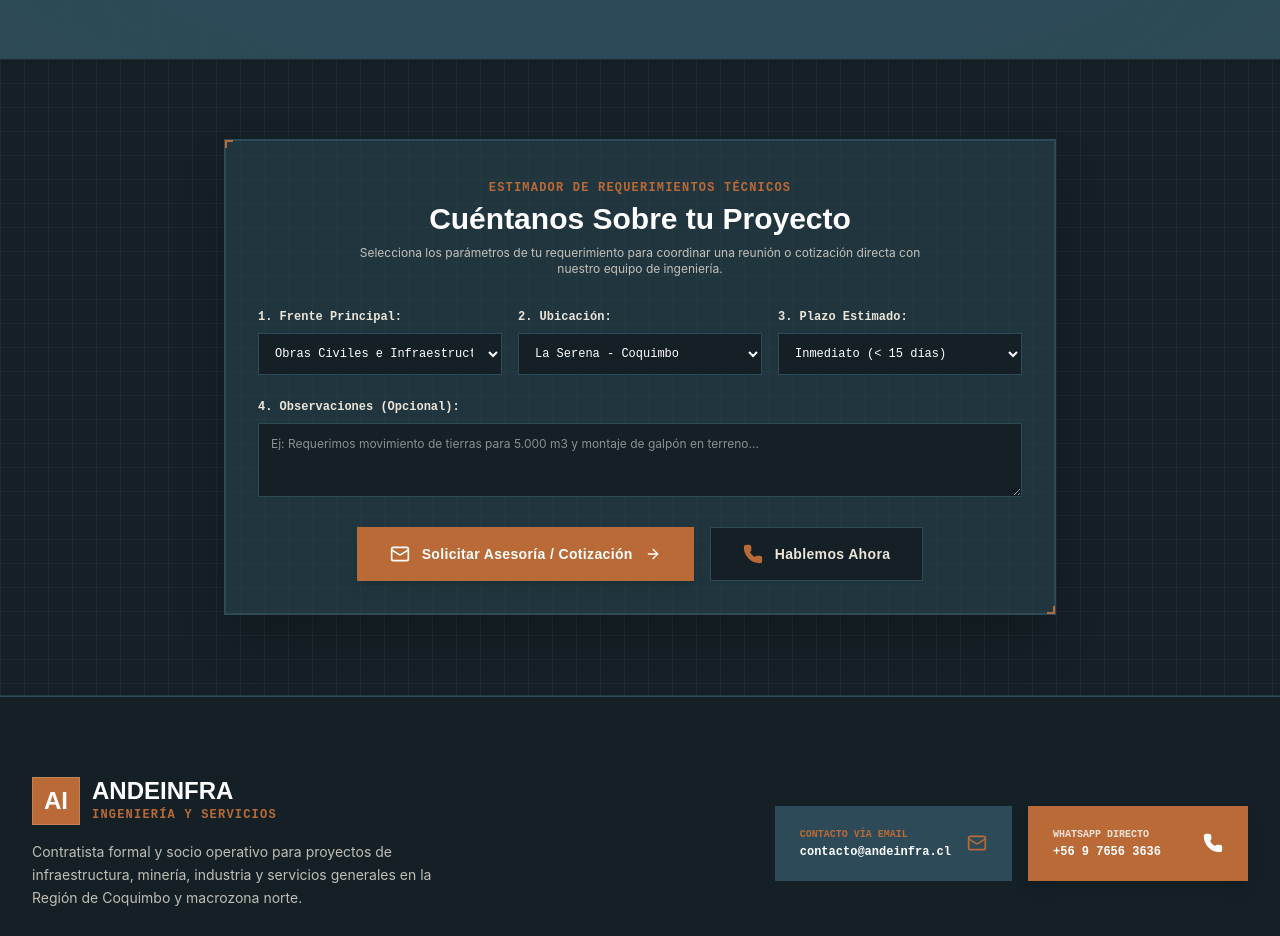
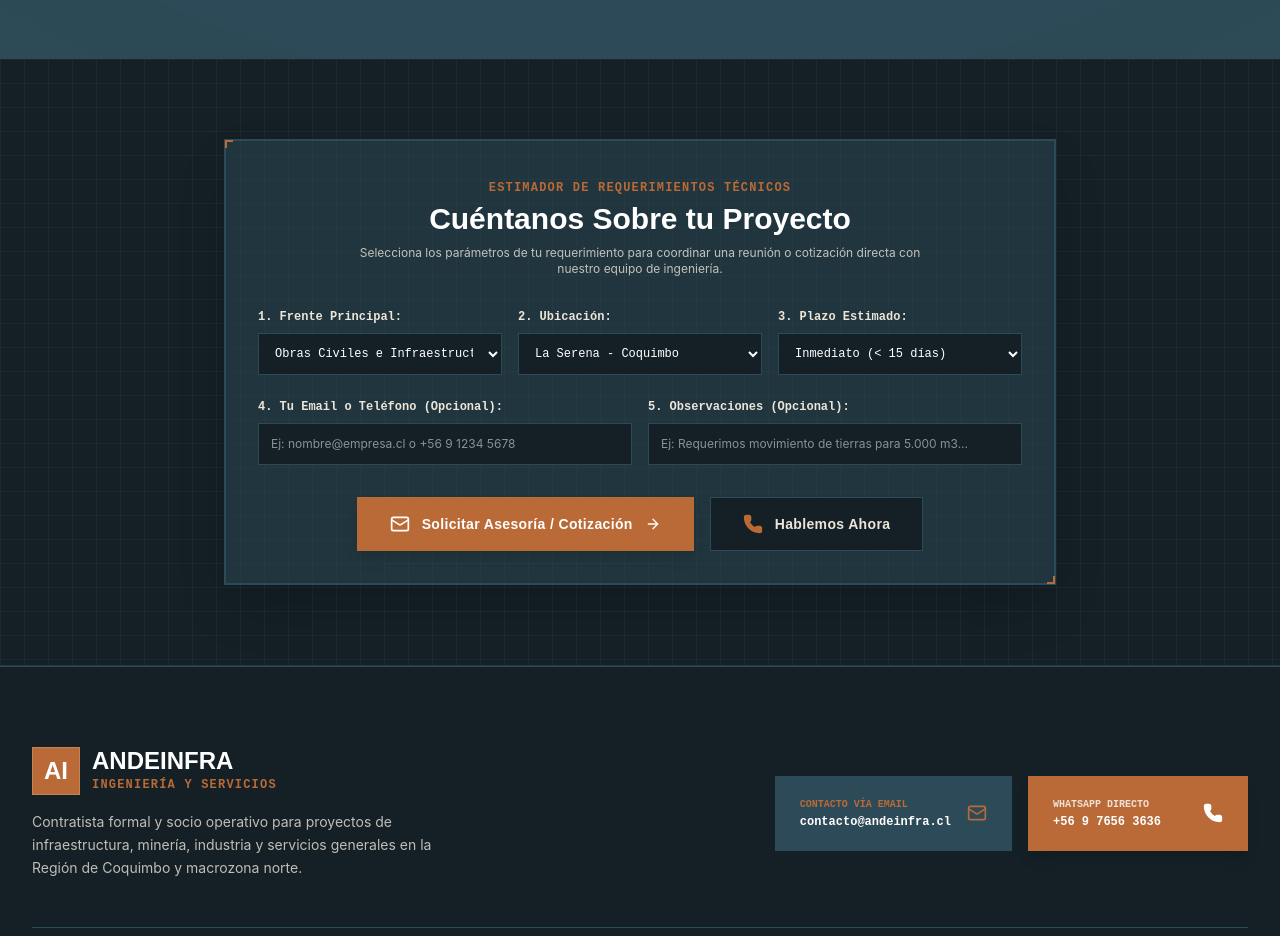
Before and after one commit to andeinfraspa-crypto/andeinfra, a Next.js app: page / in a window 1280 px wide. Shown: the part 4020-4956 px from the top of the page. Built offline with nearby package versions, Linux system fonts and the light colour scheme.

Commit message:
Update page.tsx

```diff
--- a/app/page.tsx
+++ b/app/page.tsx
@@ -17,7 +17,7 @@ import {
   Menu,
   X,
   Pickaxe,
-  ExternalLink
+  Loader2
 } from 'lucide-react';
 
 export default function Page() {
@@ -27,7 +27,13 @@ export default function Page() {
   const [frente, setFrente] = useState('Obras Civiles e Infraestructura');
   const [ubicacion, setUbicacion] = useState('La Serena - Coquimbo');
   const [plazo, setPlazo] = useState('Inmediato (< 15 días)');
+  const [contactoCliente, setContactoCliente] = useState('');
   const [observaciones, setObservaciones] = useState('');
+
+  // Web3Forms Form Submission States
+  const [isSubmitting, setIsSubmitting] = useState(false);
+  const [isSubmitted, setIsSubmitted] = useState(false);
+  const [errorMessage, setErrorMessage] = useState('');
 
   // Scroll to estimator section & pre-select frente
   const handleCotizarFrente = (frenteTitle: string) => {
@@ -45,16 +51,50 @@ export default function Page() {
     }
   };
 
-  // Generate Mailto URL for Primary Orange/Copper button
-  const getMailtoUrl = () => {
-    const subject = 'Solicitud de Cotización Web - AndeInfra';
-    const body = `Hola AndeInfra,\n\nSolicito información/cotización con los siguientes parámetros:\n\n- Frente Principal: ${frente}\n- Ubicación de Obra/Faena: ${ubicacion}\n- Plazo Estimado: ${plazo}\n- Observaciones: ${observaciones.trim() || 'Sin observaciones'}\n\nQuedo a la espera de su contacto.\nSaludos.`;
-    return `mailto:contacto@andeinfra.cl?subject=${encodeURIComponent(subject)}&body=${encodeURIComponent(body)}`;
+  // Web3Forms API Handler (Enviar en segundo plano)
+  const handleWeb3FormsSubmit = async (e: React.FormEvent) => {
+    e.preventDefault();
+    setIsSubmitting(true);
+    setErrorMessage('');
+
+    const formData = new FormData();
+    // ⚠️ REEMPLAZAR 'TU_ACCESS_KEY_AQUI' POR TU KEY DE WEB3FORMS
+    formData.append('access_key', 'TU_ACCESS_KEY_AQUI');
+    formData.append('subject', `Nueva Solicitud de Cotización: ${frente}`);
+    formData.append('from_name', 'Web AndeInfra');
+
+    // Campos formateados para el correo
+    formData.append('Frente Principal', frente);
+    formData.append('Ubicación de Obra', ubicacion);
+    formData.append('Plazo Estimado', plazo);
+    formData.append('Contacto (Email/Teléfono)', contactoCliente || 'No especificado');
+    formData.append('Observaciones', observaciones.trim() || 'Sin observaciones');
+
+    try {
+      const response = await fetch('https://api.web3forms.com/submit', {
+        method: 'POST',
+        body: formData,
+      });
+
+      const data = await response.json();
+
+      if (data.success) {
+        setIsSubmitted(true);
+        setObservaciones('');
+        setContactoCliente('');
+      } else {
+        setErrorMessage('Ocurrió un error al enviar el formulario. Por favor intenta por WhatsApp.');
+      }
+    } catch (error) {
+      setErrorMessage('Error de conexión. Revisa tu internet o contáctanos directamente.');
+    } finally {
+      setIsSubmitting(false);
+    }
   };
 
   // Generate WhatsApp URL for Secondary Dark button
   const getWhatsAppUrl = () => {
-    const text = `Hola AndeInfra, quiero solicitar información/cotización:\n- *Frente:* ${frente}\n- *Ubicación:* ${ubicacion}\n- *Plazo:* ${plazo}\n- *Observaciones:* ${observaciones.trim() || 'Sin observaciones'}`;
+    const text = `Hola AndeInfra, quiero solicitar información/cotización:\n- *Frente:* ${frente}\n- *Ubicación:* ${ubicacion}\n- *Plazo:* ${plazo}\n- *Contacto:* ${contactoCliente || 'No especificado'}\n- *Observaciones:* ${observaciones.trim() || 'Sin observaciones'}`;
     return `https://wa.me/56976563636?text=${encodeURIComponent(text)}`;
   };
 
@@ -888,7 +928,31 @@ export default function Page() {
                 </p>
               </div>
 
-              <div className="grid grid-cols-1 sm:grid-cols-3 gap-4 mb-6">
+              {isSubmitted ? (
+                /* Mensaje de éxito al enviar */
+                <div className="bg-[#142026] border-2 border-emerald-500 p-8 text-center space-y-4 animate-fade-in">
+                  <div className="w-12 h-12 bg-emerald-500/20 text-emerald-400 mx-auto flex items-center justify-center rounded-full border border-emerald-500">
+                    <CheckCircle2 className="w-6 h-6" />
+                  </div>
+                  <h4 className="font-heading font-bold text-xl text-white">
+                    ¡Solicitud Recibida Con Éxito!
+                  </h4>
+                  <p className="text-xs text-[#ECE5D9]/80 max-w-md mx-auto leading-relaxed">
+                    Hemos enviado los detalles de tu requerimiento directamente a nuestra bandeja de ingeniería (<span className="text-[#B96A37]">contacto@andeinfra.cl</span>). Te responderemos a la brevedad.
+                  </p>
+                  <button
+                    type="button"
+                    onClick={() => setIsSubmitted(false)}
+                    className="inline-block mt-4 bg-[#2C4A57] hover:bg-[#385e6f] text-white text-xs font-mono-tech px-6 py-2.5 transition-colors border border-[#2C4A57]"
+                  >
+                    Enviar otra consulta
+                  </button>
+                </div>
+              ) : (
+                /* Formulario Web3Forms */
+                <form onSubmit={handleWeb3FormsSubmit} className="space-y-6">
+
+                  <div className="grid grid-cols-1 sm:grid-cols-3 gap-4">
 
                     <div>
                       <label className="block font-mono-tech text-xs text-[#ECE5D9] mb-2 font-semibold">
@@ -938,31 +1002,62 @@ export default function Page() {
 
                   </div>
 
-              <div className="mb-6">
+                  <div className="grid grid-cols-1 md:grid-cols-2 gap-4">
+                    <div>
                       <label className="block font-mono-tech text-xs text-[#ECE5D9] mb-2 font-semibold">
-                  4. Observaciones (Opcional):
+                        4. Tu Email o Teléfono (Opcional):
                       </label>
-                <textarea
-                  rows={3}
-                  value={observaciones}
-                  onChange={(e) => setObservaciones(e.target.value)}
-                  placeholder="Ej: Requerimos movimiento de tierras para 5.000 m3 y montaje de galpón en terreno..."
+                      <input
+                        type="text"
+                        value={contactoCliente}
+                        onChange={(e) => setContactoCliente(e.target.value)}
+                        placeholder="Ej: nombre@empresa.cl o +56 9 1234 5678"
                         className="w-full bg-[#142026] border border-[#2C4A57] text-xs text-white p-3 focus:outline-none focus:border-[#B96A37]"
                       />
                     </div>
 
-              <div className="flex flex-col sm:flex-row gap-4 justify-center items-center">
-                {/* 1. Primary Orange/Copper Button: Email Mailto */}
-                <a
-                  href={getMailtoUrl()}
-                  className="bg-[#B96A37] hover:bg-[#a35b2e] text-white px-8 py-4 font-heading font-bold text-sm tracking-wide flex items-center justify-center gap-3 transition-all border border-[#B96A37]/50 shadow-lg w-full sm:w-auto"
+                    <div>
+                      <label className="block font-mono-tech text-xs text-[#ECE5D9] mb-2 font-semibold">
+                        5. Observaciones (Opcional):
+                      </label>
+                      <input
+                        type="text"
+                        value={observaciones}
+                        onChange={(e) => setObservaciones(e.target.value)}
+                        placeholder="Ej: Requerimos movimiento de tierras para 5.000 m3..."
+                        className="w-full bg-[#142026] border border-[#2C4A57] text-xs text-white p-3 focus:outline-none focus:border-[#B96A37]"
+                      />
+                    </div>
+                  </div>
+
+                  {errorMessage && (
+                    <div className="bg-red-500/20 border border-red-500 text-red-300 text-xs p-3 text-center font-mono-tech">
+                      {errorMessage}
+                    </div>
+                  )}
+
+                  <div className="flex flex-col sm:flex-row gap-4 justify-center items-center pt-2">
+                    {/* 1. Primary Orange/Copper Button: Web3Forms Submit */}
+                    <button
+                      type="submit"
+                      disabled={isSubmitting}
+                      className="bg-[#B96A37] hover:bg-[#a35b2e] disabled:opacity-50 text-white px-8 py-4 font-heading font-bold text-sm tracking-wide flex items-center justify-center gap-3 transition-all border border-[#B96A37]/50 shadow-lg w-full sm:w-auto cursor-pointer"
                     >
+                      {isSubmitting ? (
+                        <>
+                          <Loader2 className="w-5 h-5 text-white animate-spin" />
+                          <span>Enviando Requerimiento...</span>
+                        </>
+                      ) : (
+                        <>
                           <Mail className="w-5 h-5 text-white" />
                           <span>Solicitar Asesoría / Cotización</span>
                           <ArrowRight className="w-4 h-4" />
-                </a>
+                        </>
+                      )}
+                    </button>
 
-                {/* 2. Secondary Black/Dark Button: WhatsApp */}
+                    {/* 2. Secondary Black/Dark Button: WhatsApp Direct */}
                     <a
                       href={getWhatsAppUrl()}
                       target="_blank"
@@ -973,6 +1068,9 @@ export default function Page() {
                       <span>Hablemos Ahora</span>
                     </a>
                   </div>
+
+                </form>
+              )}
 
             </div>
           </div>
```
Lines whose indentation alone changed are shown as unchanged.
